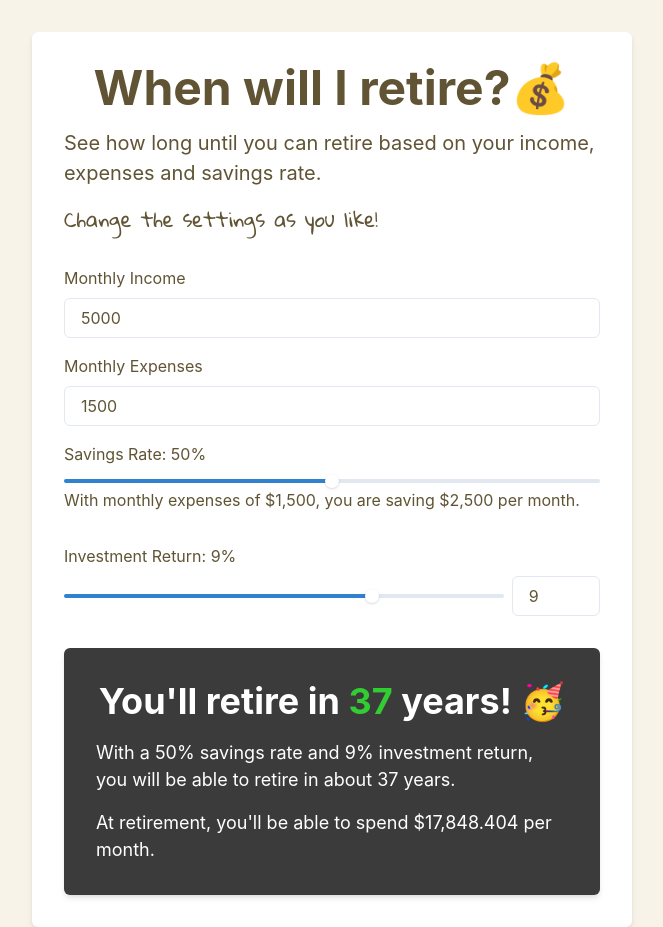
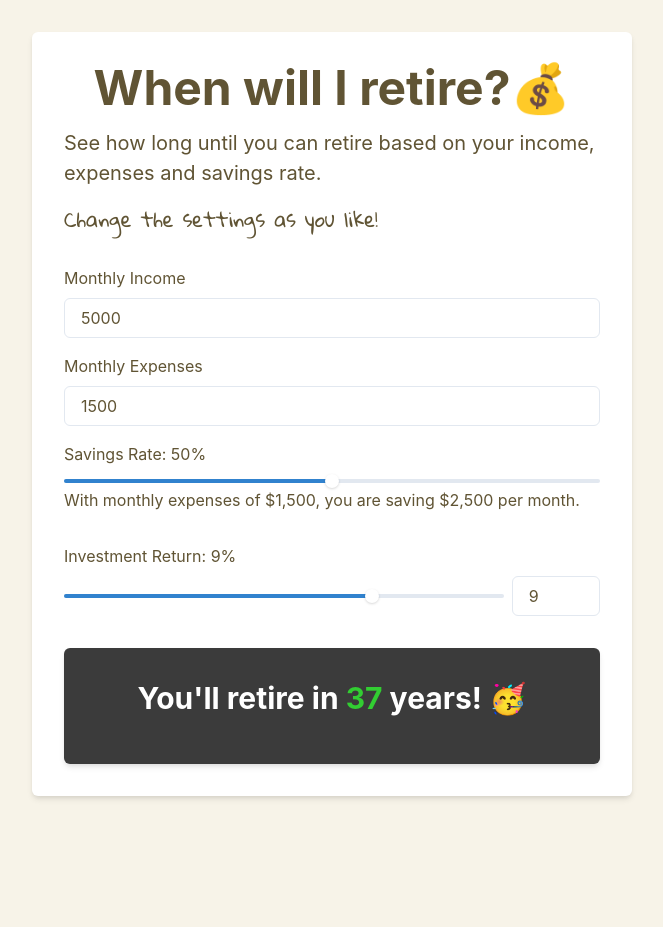
Before and after one commit to GPT-Engineer-App/frugal-retire-calculator, a React (Vite) app: page / in a window 1280 px wide. Shown: the whole page, without its empty margins (308-971 px from the left). After the commit the page ends 832 px from the top, so only its background shows below. Built offline with nearby package versions, Linux system fonts and the light colour scheme.

Commit message:
Removed subtext and result details from the ResultsCard component. Decreased the headline size to 50% by changing it from "xl" to "lg".
Prompt: Results: Remove subtext and result details. Keep the headline "You'll retire in ..." text. Decrease headline size to 50%.

```diff
--- a/src/components/ResultsCard.jsx
+++ b/src/components/ResultsCard.jsx
@@ -4,19 +4,13 @@ import { Box, Heading, Text } from "@chakra-ui/react";
 const ResultsCard = ({ yearsToRetire, savingsRate, investmentReturn, monthlySpending }) => {
   return (
     <Box mt={8} p={8} bg="#3B3B3B" color="white" borderRadius="md" boxShadow="md">
-      <Heading as="h2" size="xl" mb={4} textAlign="center">
+      <Heading as="h2" size="lg" mb={4} textAlign="center">
         You'll retire in{" "}
         <Text as="span" color="#32CD32">
           {Math.floor(yearsToRetire)}
         </Text>{" "}
         years! 🥳
       </Heading>
-      <Text fontSize="lg">
-        With a {savingsRate}% savings rate and {investmentReturn}% investment return, you will be able to retire in about {Math.floor(yearsToRetire)} years.
-      </Text>
-      <Text fontSize="lg" mt={4}>
-        At retirement, you'll be able to spend ${monthlySpending.toLocaleString()} per month.
-      </Text>
     </Box>
   );
 };
```
